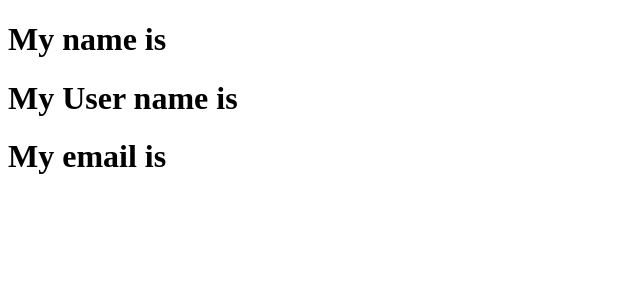
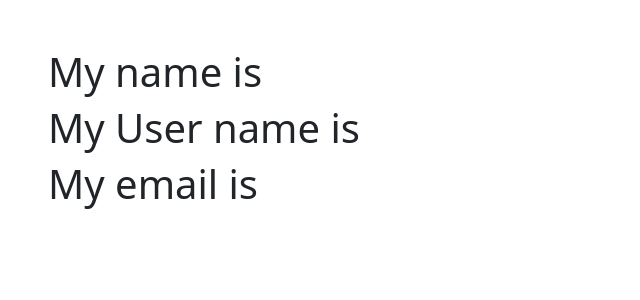
Before and after one commit to salak96/React-Yarn-Parsinta, a React (Vite) app: page / in a window 1280 px wide. Shown: the top 300 px of the page, without its empty margins (0-640 px from the left). Built offline with nearby package versions, Linux system fonts and the light colour scheme; no server answers.

Commit message:
bootstarp

```diff
--- a/package.json
+++ b/package.json
@@ -11,7 +11,10 @@
         "format": "prettier --write ."
     },
     "dependencies": {
+        "@popperjs/core": "^2.11.8",
         "axios": "^1.6.0",
+        "bootstrap": "^5.0.0",
+        "popper.js": "^1.16.1",
         "react": "^18.2.0",
         "react-dom": "^18.2.0"
     },
--- a/src/App.jsx
+++ b/src/App.jsx
@@ -1,6 +1,7 @@
 import React, { Component } from 'react';
 import axios from 'axios';
-
+import 'bootstrap';
+import 'bootstrap/dist/css/bootstrap.min.css';
 class App extends Component {
     constructor() {
         super();
@@ -24,7 +25,7 @@ class App extends Component {
         //panggil state user
         const { user } = this.state;
         return (
-            <div>
+            <div className='p-5'>
                 <h1>My name is {user.name}</h1>
                 <h1>My User name is {user.username}</h1>
                 <h1>My email is {user.email}</h1>
--- a/src/main.jsx
+++ b/src/main.jsx
@@ -1,7 +1,8 @@
 import React from 'react';
 import ReactDOM from 'react-dom/client';
 import App from './App.jsx';
-import './index.css';
+import 'bootstrap'
+import 'bootstrap/dist/css/bootstrap.min.css'
 
 ReactDOM.createRoot(document.getElementById('root')).render(
     <React.StrictMode>
```
Also changed, not shown: src/App.css (deleted), src/index.css (deleted), 2 other files (tests, documents, lock files or other folders).
